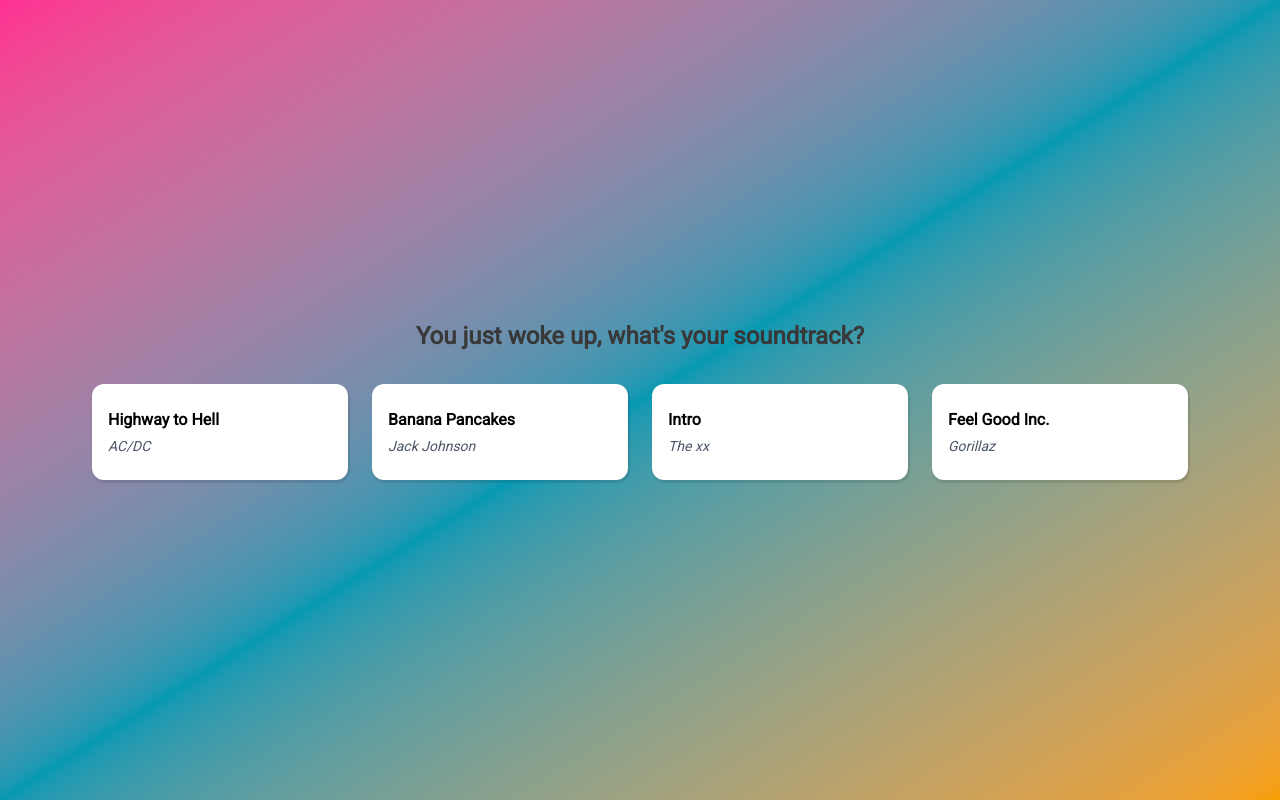
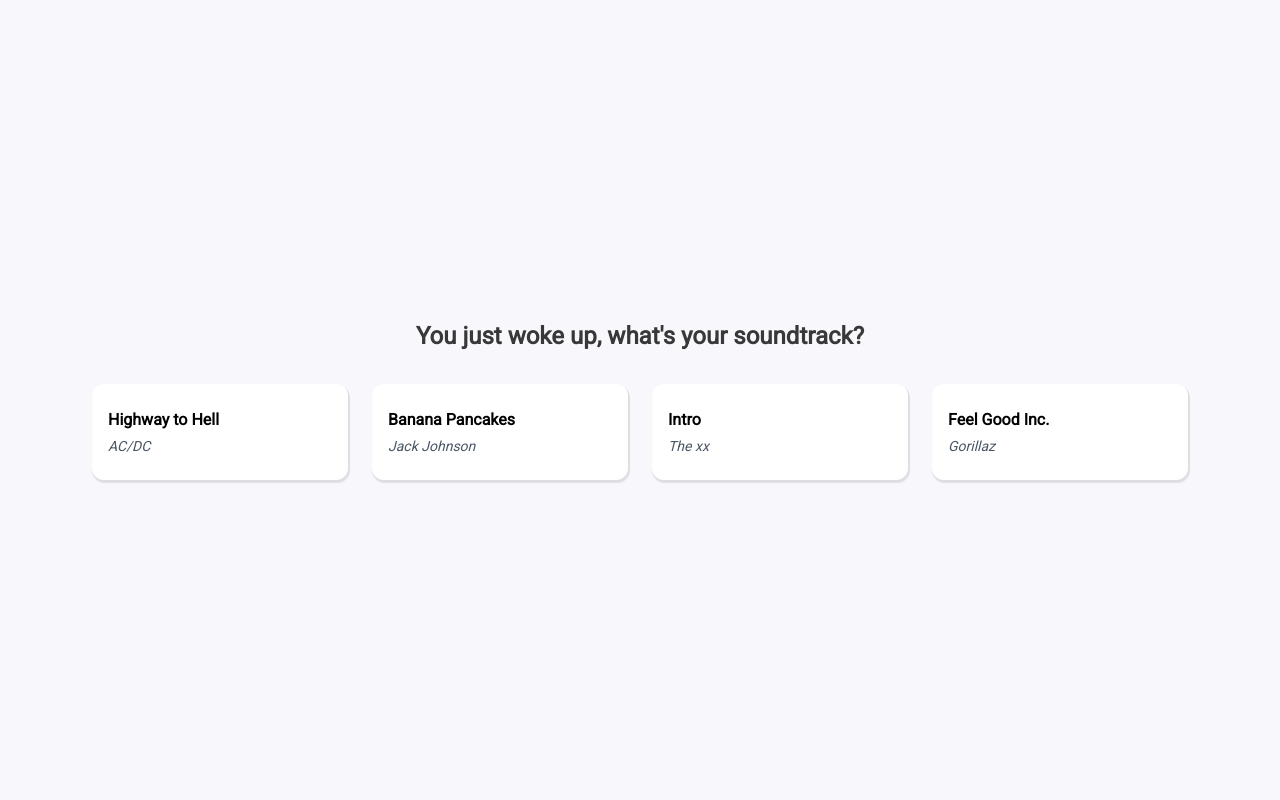
Before and after one commit to AzraeLandres/tunemytype, a Vue app: page /quiz in a window 1280 px wide. Built offline with nearby package versions, Linux system fonts and the light colour scheme; no server answers.

Commit message:
ui : go back to simple bg

```diff
--- a/src/views/Quiz.vue
+++ b/src/views/Quiz.vue
@@ -1,7 +1,5 @@
 <template>
-  <div
-    class="bg-gradient-to-br from-primary via-teal to-yellow min-h-screen flex items-center justify-center"
-  >
+  <div class="bg-background min-h-screen flex items-center justify-center">
     <ResultCard v-if="result" :result-id="result" />
     <QuizRoot v-else @finish="handleResult" />
   </div>
```
